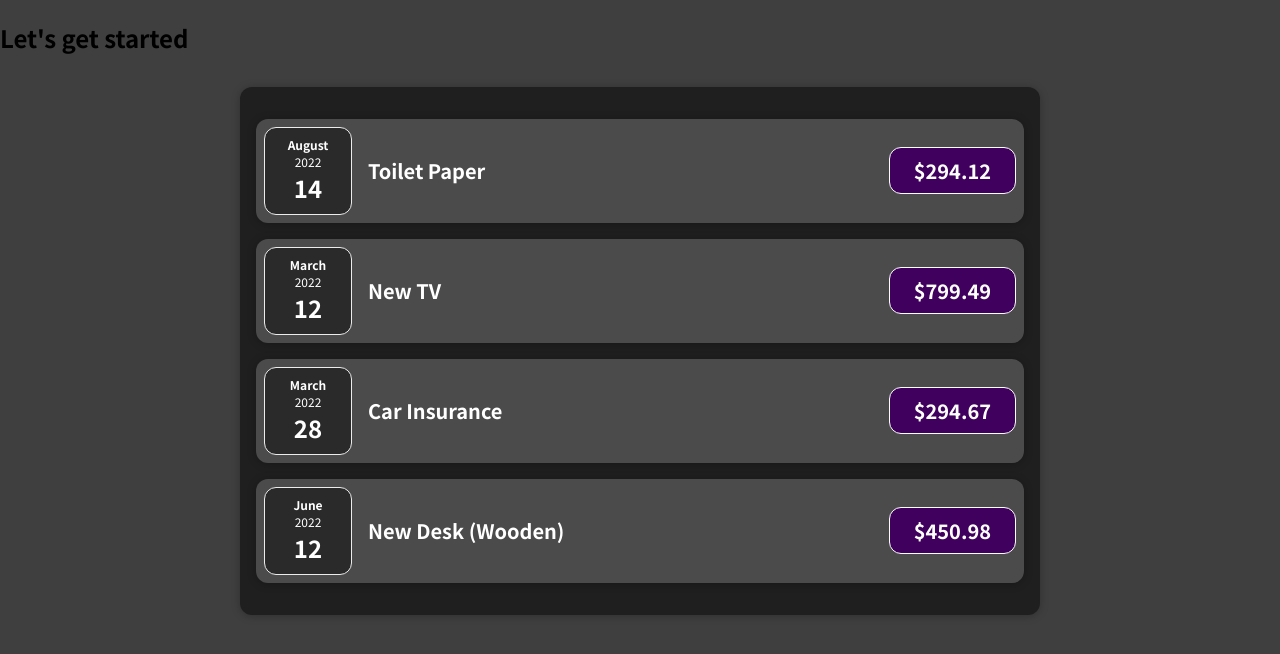
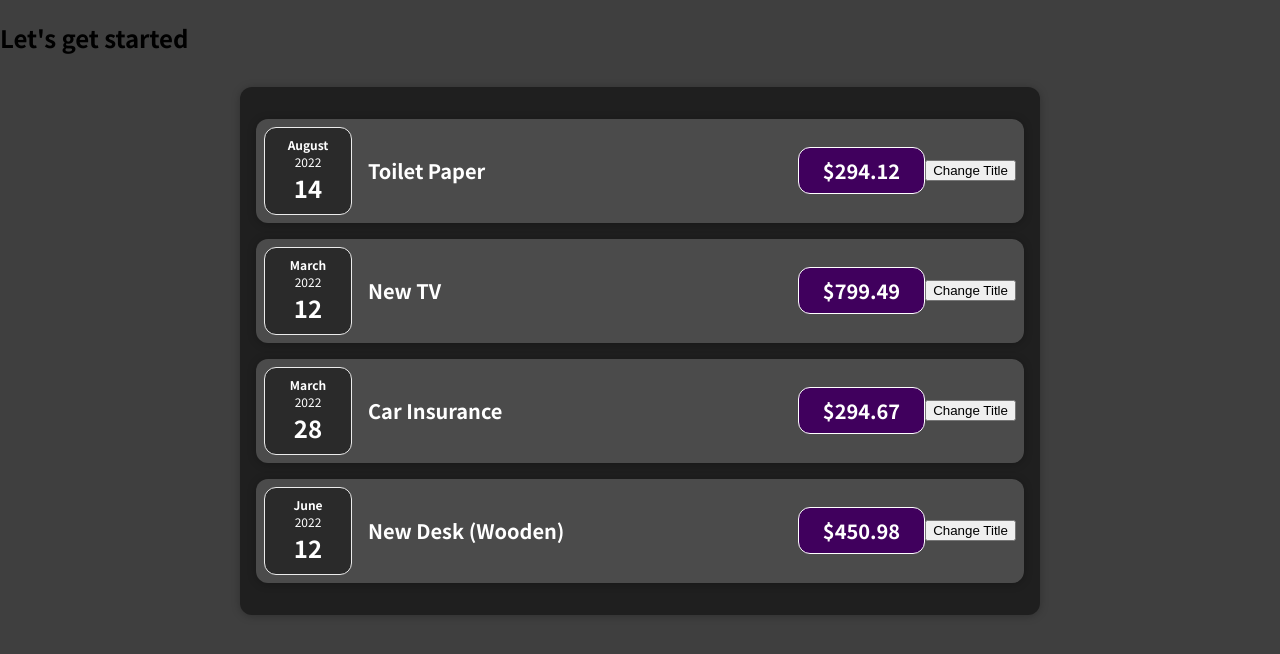
Before and after one commit to zermiftah/react-complete-guide, a React (Create React App) app: page / in a window 1280 px wide. Shown: the top 654 px of the page. Built offline with nearby package versions, Linux system fonts and the light colour scheme.

Commit message:
Working with event handler

```diff
--- a/src/components/Expenses/ExpenseItem.js
+++ b/src/components/Expenses/ExpenseItem.js
@@ -4,6 +4,9 @@ import Card from "../UI/Card"
 
 function ExpenseItem(props) {
 
+    const clickHandler = () => {
+        console.log('Clicked!!!')
+    }
     return (
         <Card className='expense-item'>
             <ExpenseDate date={props.date} />
@@ -11,6 +14,7 @@ function ExpenseItem(props) {
                 <h2>{props.title}</h2>
                 <div className='expense-item__price'>${props.amount}</div>
             </div>
+            <button onClick={clickHandler}>Change Title</button>
         </Card>
     );
 }
```
